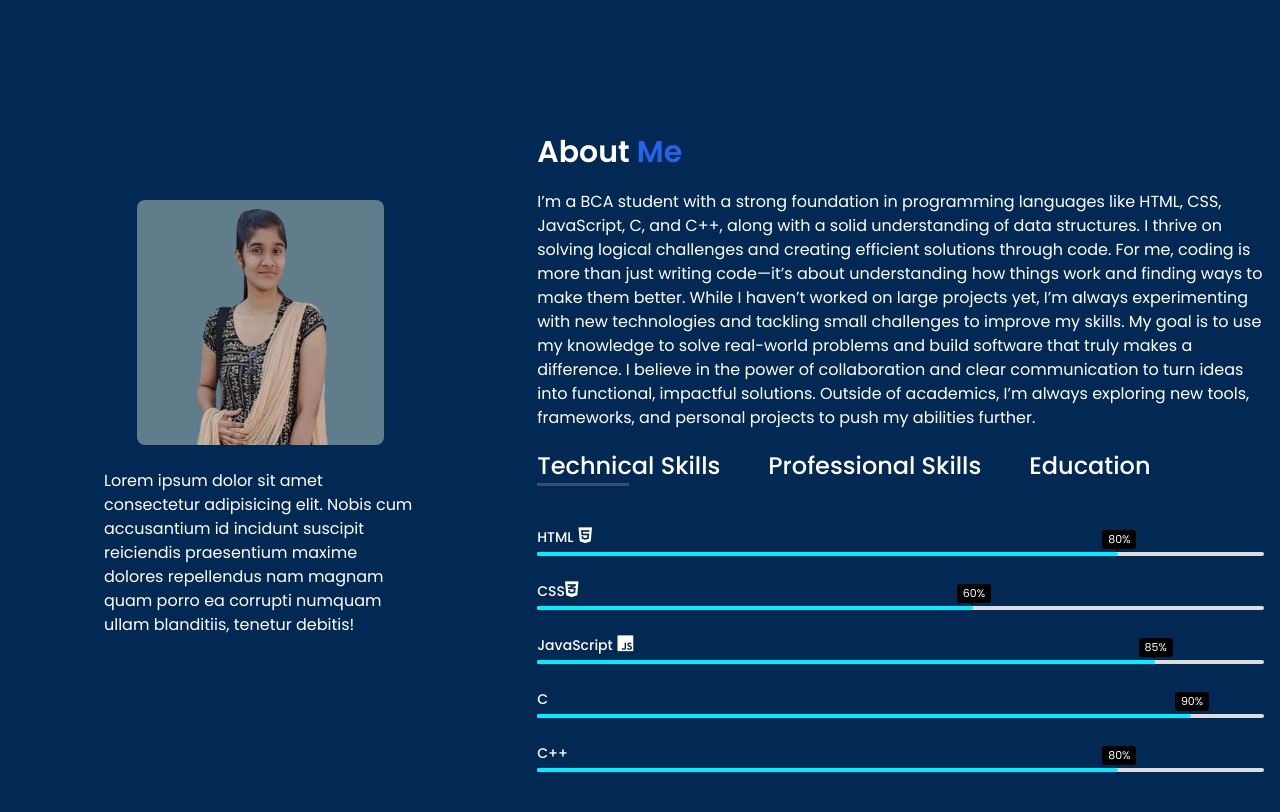
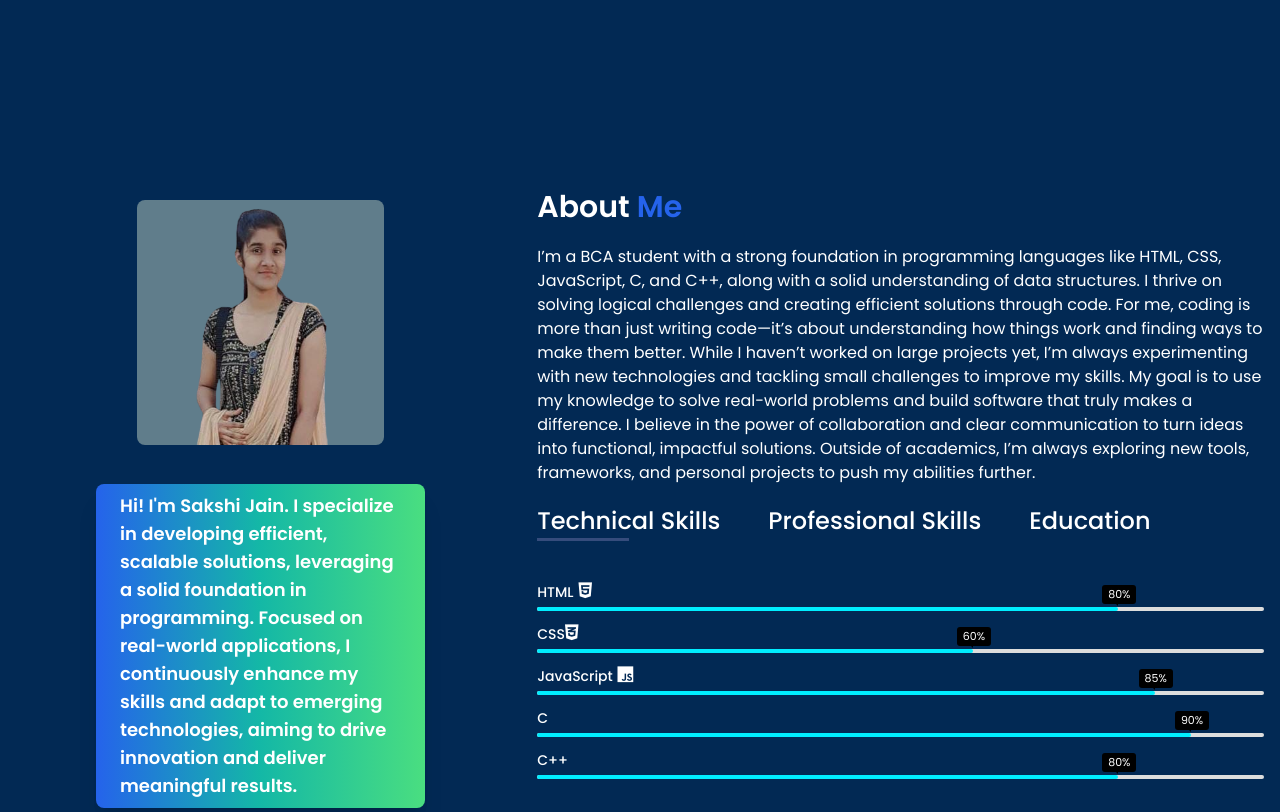
Before and after one commit to Sjain0018/Sakshi-Portfolio, a website: page index.html in a window 1280 px wide. Shown: the part 720-1532 px from the top of the page. Drawn offline with nearby package versions, Linux system fonts and the light colour scheme.

Commit message:
Fix about image bottom paragraph

```diff
--- a/index.html
+++ b/index.html
@@ -51,7 +51,7 @@
       }
 
       .Technical-bars .bars {
-        margin-top: 20px; /* Reduced margin */
+        margin-top: 8px; /* Reduced margin */
       }
 
       .Technical-bars .bars:first-child {
@@ -492,24 +492,28 @@
     </div>
 
     <!-- -----------------------About-------------------- -->
-    <section id="About" class="py-10">
+    <section id="About">
       <div class="container mx-auto px-4">
         <div class="flex flex-col lg:flex-row gap-8 items-center">
           <!-- Flexbox with responsive stacking -->
           <!-- Left Column (Image) -->
-          <div class="w-full lg:w-2/5 mb-8 lg:mb-0 p-20">
-            <div class="grid grid-rows-2 gap-4">
+          <div class="w-full lg:w-2/5 mb-8 lg:mb-0 p-20 mt-0">
+            <div class="grid grid-rows-2">
               <!-- Image in the upper part (Row 1), centered and smaller -->
+               <div class="pt-10">
               <img
                 src="main.png"
                 alt="About Me"
                 class="w-3/4 mx-auto rounded-lg object-cover"
               />
+            </div>
+              <!-- Paragraph in the lower part (Row 2) -->
+              <div class="py-2 bg-gradient-to-r from-blue-600 via-teal-500 to-green-400 text-white px-6 rounded-lg shadow-xl max-w-lg mx-0">
+                <p class="bg-transparent text-lg font-semibold break-words">
+                  Hi! I'm Sakshi Jain. I specialize in developing efficient, scalable solutions, leveraging a solid foundation in programming. Focused on real-world applications, I continuously enhance my skills and adapt to emerging technologies, aiming to drive innovation and deliver meaningful results.
+                </p>
+              </div>
 
-              <!-- Paragraph in the lower part (Row 2) -->
-              <p class="p-2">
-                Lorem ipsum dolor sit amet consectetur adipisicing elit. Nobis cum accusantium id incidunt suscipit reiciendis praesentium maxime dolores repellendus nam magnam quam porro ea corrupti numquam ullam blanditiis, tenetur debitis!
-              </p>
             </div>
           </div>
 
```
